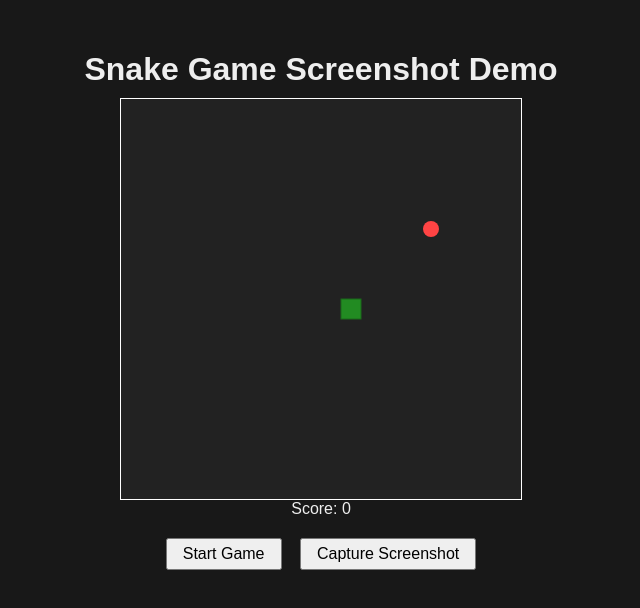
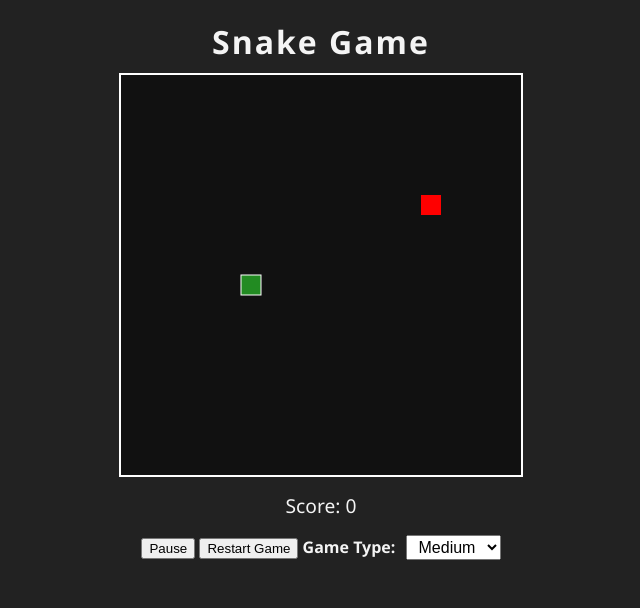
Before and after one commit to rahulsaikasarla/sample_web_game, a plain HTML site: page index.html in a window 1280 px wide. Both pictures are taken after a click on the button "Start Game". Shown: the whole page, without its empty margins (319-959 px from the left). Drawn offline with Linux system fonts and the light colour scheme.

Commit message:
Update index.html

```diff
--- a/index.html
+++ b/index.html
@@ -1,131 +1,256 @@
 <!DOCTYPE html>
 <html lang="en">
 <head>
-  <meta charset="UTF-8" />
-  <title>Snake Game Screenshot Demo</title>
+  <meta charset="UTF-8">
+  <title>Snake Game</title>
+  <link rel="stylesheet" href="styles.css">
   <style>
-    body { background:#181818; color:#eee; font-family:sans-serif; text-align:center; margin:0; padding:30px;}
-    h1 { margin-bottom: 10px; }
-    canvas { background:#222; border:1px solid #fff; display:block; margin:0 auto;}
-    #controls { margin:20px 0 10px 0;}
-    button { margin:0 7px; font-size:1em; padding:5px 15px; }
-    #screenshotImg { margin-top:18px; border:2px solid #ccc; box-shadow:0 0 6px #444; max-width:400px;}
+    #controls {
+      margin: 16px 0;
+    }
+    #pauseBtn[disabled],
+    #restartBtn[disabled] {
+      opacity: 0.6;
+    }
+    #gameType {
+      font-size: 1em;
+      margin-left: 6px;
+      padding: 2px 8px;
+    }
   </style>
 </head>
 <body>
-  <h1>Snake Game Screenshot Demo</h1>
+  <h1>Snake Game</h1>
   <canvas id="gameCanvas" width="400" height="400"></canvas>
   <div id="score">Score: 0</div>
   <div id="controls">
     <button id="startBtn">Start Game</button>
-    <button id="captureBtn">Capture Screenshot</button>
+    <button id="pauseBtn" disabled>Pause</button>
+    <button id="restartBtn" disabled>Restart Game</button>
+    <label for="gameType"><strong>Game Type:</strong></label>
+    <select id="gameType">
+      <option value="easy">Easy</option>
+      <option value="medium" selected>Medium</option>
+      <option value="hard">Hard</option>
+    </select>
   </div>
-  <img id="screenshotImg" style="display:none;" alt="Screenshot will appear here" />
   <script>
-    // Game setup
-    const box = 20;
     const canvas = document.getElementById('gameCanvas');
     const ctx = canvas.getContext('2d');
+    const box = 20;
     const scoreDiv = document.getElementById('score');
     const startBtn = document.getElementById('startBtn');
-    const captureBtn = document.getElementById('captureBtn');
-    const screenshotImg = document.getElementById('screenshotImg');
-    let snake = [], direction = null, food = {}, score = 0, interval = null, pending = null;
+    const pauseBtn = document.getElementById('pauseBtn');
+    const restartBtn = document.getElementById('restartBtn');
+    const gameType = document.getElementById('gameType');
+
+    let snake = [];
+    let food = {};
+    let direction = null;
+    let score = 0;
+    let gameInterval = null;
+    let speed = 150;
+    let paused = false;
+    let gameRunning = false;
+    let pendingDirection = null;
+
+    function setSpeedFromType() {
+      switch (gameType.value) {
+        case 'easy': speed = 250; break;   // slower
+        case 'medium': speed = 150; break; // slower than previous
+        case 'hard': speed = 60; break;
+        default: speed = 150;
+      }
+    }
 
     function resetGame() {
       snake = [{ x: 9 * box, y: 10 * box }];
       direction = null;
-      pending = null;
+      pendingDirection = null;
       score = 0;
       food = spawnFood();
-      scoreDiv.textContent = "Score: 0";
-      ctx.clearRect(0,0,canvas.width,canvas.height);
-      draw();
+      scoreDiv.innerText = "Score: 0";
+      paused = false;
+      updateControlStates();
     }
 
     function spawnFood() {
       let fx, fy;
+      let overlap;
       do {
         fx = Math.floor(Math.random() * 20) * box;
         fy = Math.floor(Math.random() * 20) * box;
-      } while(snake.some(s=>s.x===fx && s.y===fy));
+        overlap = snake.some(segment => segment.x === fx && segment.y === fy);
+      } while (overlap);
       return { x: fx, y: fy };
     }
 
+    function collision(head, arr) {
+      for (let i = 0; i < arr.length; i++) {
+        if (head.x === arr[i].x && head.y === arr[i].y) return true;
+      }
+      return false;
+    }
+
+    function changeDirection(event) {
+      if (!gameRunning || paused) return;
+      let newDir = null;
+      if (event.key === 'ArrowLeft' && direction !== 'RIGHT') newDir = 'LEFT';
+      else if (event.key === 'ArrowRight' && direction !== 'LEFT') newDir = 'RIGHT';
+      else if (event.key === 'ArrowUp' && direction !== 'DOWN') newDir = 'UP';
+      else if (event.key === 'ArrowDown' && direction !== 'UP') newDir = 'DOWN';
+      if (newDir) pendingDirection = newDir;
+    }
+
     function draw() {
-      ctx.clearRect(0,0,canvas.width,canvas.height);
-      // Food
-      ctx.fillStyle = "#ff4444";
-      ctx.beginPath();
-      ctx.arc(food.x+box/2, food.y+box/2, box/2-2, 0, 2*Math.PI); ctx.fill();
-      // Snake
-      for(let i=0; i<snake.length; i++) {
-        ctx.fillStyle = i===0 ? "#228B22" : "#32CD32";
+      ctx.clearRect(0, 0, canvas.width, canvas.height);
+
+      for (let i = 0; i < snake.length; i++) {
+        ctx.fillStyle = i === 0 ? '#228B22' : '#32CD32';
         ctx.fillRect(snake[i].x, snake[i].y, box, box);
-        ctx.strokeStyle = "#1a691a";
+        ctx.strokeStyle = '#fff';
         ctx.strokeRect(snake[i].x, snake[i].y, box, box);
       }
-      if(direction==null) return;
-      if(pending) { direction = pending; pending=null; }
-      let sx=snake[0].x, sy=snake[0].y;
-      if(direction==="LEFT") sx-=box;
-      if(direction==="RIGHT") sx+=box;
-      if(direction==="UP") sy-=box;
-      if(direction==="DOWN") sy+=box;
-      if(sx<0) sx=canvas.width-box;
-      if(sx>=canvas.width) sx=0;
-      if(sy<0) sy=canvas.height-box;
-      if(sy>=canvas.height) sy=0;
-      // Eat food
-      if(sx===food.x && sy===food.y) {
+      ctx.fillStyle = '#FF0000';
+      ctx.fillRect(food.x, food.y, box, box);
+
+      if (direction == null) return;
+
+      if (pendingDirection) {
+        direction = pendingDirection;
+        pendingDirection = null;
+      }
+
+      let snakeX = snake[0].x;
+      let snakeY = snake[0].y;
+
+      if (direction === 'LEFT') snakeX -= box;
+      if (direction === 'RIGHT') snakeX += box;
+      if (direction === 'UP') snakeY -= box;
+      if (direction === 'DOWN') snakeY += box;
+
+      // Borderless wrap movement
+      if (snakeX < 0) snakeX = canvas.width - box;
+      if (snakeX >= canvas.width) snakeX = 0;
+      if (snakeY < 0) snakeY = canvas.height - box;
+      if (snakeY >= canvas.height) snakeY = 0;
+
+      if (snakeX === food.x && snakeY === food.y) {
         score++;
-        scoreDiv.textContent = "Score: " + score;
+        scoreDiv.innerText = `Score: ${score}`;
         food = spawnFood();
       } else {
         snake.pop();
       }
-      // Collide
-      if(snake.some(seg=>seg.x===sx&&seg.y===sy)) {
-        clearInterval(interval);
-        ctx.fillStyle = "rgba(0,0,0,0.6)";
-        ctx.fillRect(0,0,canvas.width,canvas.height);
-        ctx.fillStyle = "#fff";
-        ctx.font = "36px Arial"; ctx.textAlign = "center";
-        ctx.fillText("Game Over", canvas.width/2, canvas.height/2);
+
+      let newHead = { x: snakeX, y: snakeY };
+
+      if (collision(newHead, snake)) {
+        endGame();
         return;
       }
-      snake.unshift({ x:sx, y:sy });
+
+      snake.unshift(newHead);
     }
 
-    function gameTick() { draw(); }
-    startBtn.onclick = function() {
+    function gameTick() {
+      if (!paused && gameRunning) {
+        draw();
+      }
+    }
+
+    function startGame() {
+      setSpeedFromType();
       resetGame();
-      direction = "RIGHT";
-      clearInterval(interval);
-      interval = setInterval(gameTick, 120);
-      document.onkeydown = function(e) {
-        if(e.key.startsWith('Arrow')) {
-          let d = e.key.replace('Arrow','').toUpperCase();
-          if(d==="LEFT" && direction!=="RIGHT") pending="LEFT";
-          if(d==="RIGHT" && direction!=="LEFT") pending="RIGHT";
-          if(d==="UP" && direction!=="DOWN") pending="UP";
-          if(d==="DOWN" && direction!=="UP") pending="DOWN";
-        }
+      ctx.clearRect(0, 0, canvas.width, canvas.height);
+      startBtn.style.display = 'none';
+      pauseBtn.style.display = 'inline-block';
+      restartBtn.style.display = 'inline-block';
+      pauseBtn.disabled = false;
+      restartBtn.disabled = false;
+      gameType.disabled = false;
+      gameRunning = true;
+      direction = 'RIGHT';
+      pendingDirection = null;
+      document.addEventListener('keydown', changeDirection);
+
+      clearInterval(gameInterval);
+      gameInterval = setInterval(gameTick, speed);
+      updateControlStates();
+    }
+
+    function pauseResumeGame() {
+      if (!gameRunning) return;
+      paused = !paused;
+      updateControlStates();
+    }
+
+    function restartGame() {
+      setSpeedFromType();
+      resetGame();
+      ctx.clearRect(0, 0, canvas.width, canvas.height);
+      gameRunning = true;
+      direction = 'RIGHT';
+      pendingDirection = null;
+      document.addEventListener('keydown', changeDirection);
+
+      clearInterval(gameInterval);
+      gameInterval = setInterval(gameTick, speed);
+      updateControlStates();
+    }
+
+    function endGame() {
+      clearInterval(gameInterval);
+      gameRunning = false;
+      document.removeEventListener('keydown', changeDirection);
+      ctx.fillStyle = 'rgba(0,0,0,0.5)';
+      ctx.fillRect(0, 0, canvas.width, canvas.height);
+      ctx.fillStyle = '#fff';
+      ctx.font = '40px Arial';
+      ctx.textAlign = 'center';
+      ctx.fillText('Game Over', canvas.width / 2, canvas.height / 2);
+      startBtn.style.display = 'inline-block';
+      pauseBtn.disabled = true;
+      restartBtn.disabled = true;
+      gameType.disabled = false;
+    }
+
+    function updateControlStates() {
+      pauseBtn.disabled = !gameRunning;
+      pauseBtn.innerText = paused ? "Resume" : "Pause";
+      restartBtn.disabled = !gameRunning;
+      gameType.disabled = false;
+    }
+
+    // Dynamic speed change while playing/paused
+    gameType.addEventListener('change', function() {
+      setSpeedFromType();
+      if (gameRunning) {
+        clearInterval(gameInterval);
+        gameInterval = setInterval(gameTick, speed); // restart with new speed
       }
-    };
+    });
 
-    // Screenshot functionality
-    captureBtn.onclick = function() {
-      const dataURL = canvas.toDataURL("image/png");
-      screenshotImg.src = dataURL;
-      screenshotImg.style.display = "block";
-    };
+    startBtn.addEventListener('click', startGame);
+    pauseBtn.addEventListener('click', pauseResumeGame);
+    restartBtn.addEventListener('click', restartGame);
 
-    // Show "Press Start" at beginning
-    ctx.fillStyle="#fff";
-    ctx.font="32px Arial";
-    ctx.textAlign="center";
-    ctx.fillText('Press Start', canvas.width/2, canvas.height/2);
+    pauseBtn.style.display = 'inline-block';
+    restartBtn.style.display = 'inline-block';
+    pauseBtn.disabled = true;
+    restartBtn.disabled = true;
+
+    document.addEventListener('keydown', function(event) {
+      if (gameRunning && event.code === "Space") {
+        event.preventDefault();
+        pauseResumeGame();
+      }
+    });
+
+    ctx.fillStyle = '#fff';
+    ctx.font = '32px Arial';
+    ctx.textAlign = 'center';
+    ctx.fillText('Press Start', canvas.width / 2, canvas.height / 2);
   </script>
 </body>
 </html>
```
